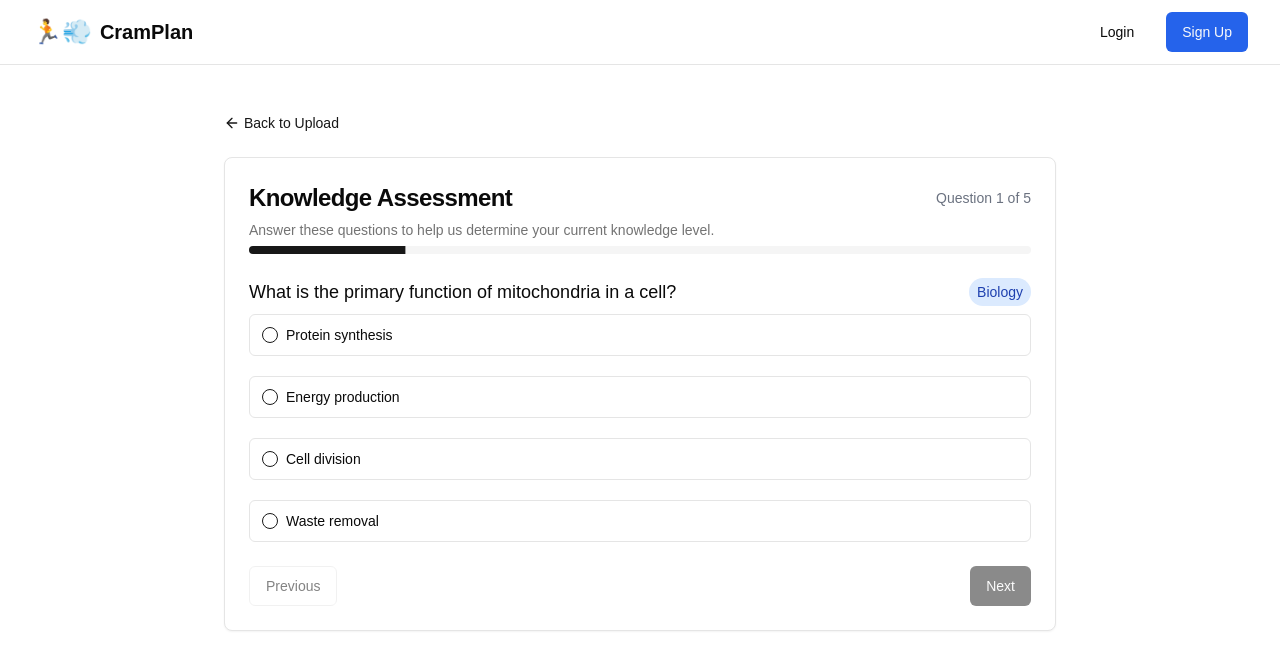
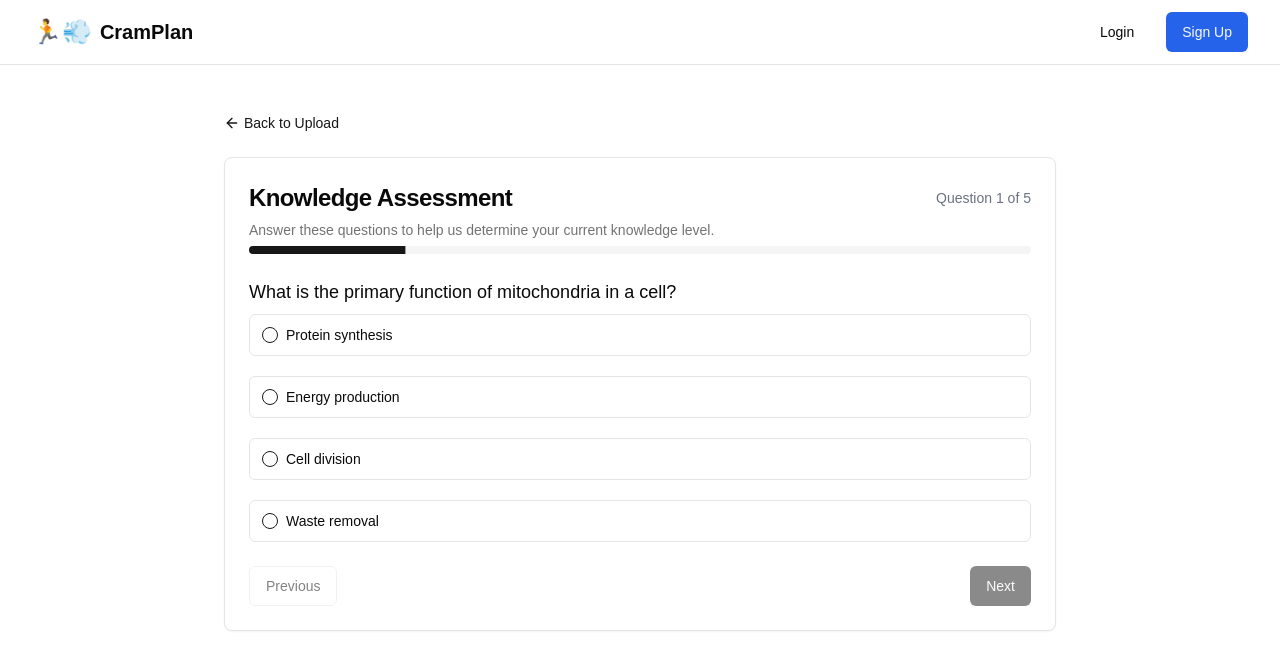
Before and after one commit to Spagum9113/cramplan_frontend, a Next.js app: page /assessment in a window 1280 px wide. Shown: the top 670 px of the page. Built offline with nearby package versions, Linux system fonts and the light colour scheme.

Commit message:
hide the quizz topic from user

```diff
--- a/app/assessment/page.tsx
+++ b/app/assessment/page.tsx
@@ -364,7 +364,6 @@ export default function AssessmentPage() {
             <div>
               <div className="flex justify-between items-center mb-2">
                 <h3 className="text-lg font-medium">{question.question}</h3>
-                <span className="text-sm px-2 py-1 bg-blue-100 text-blue-800 rounded-full">{question.topic}</span>
               </div>
               <RadioGroup value={answers[question.id] || ""} onValueChange={handleAnswer} className="space-y-3">
                 {question.options.map((option, index) => (
```
